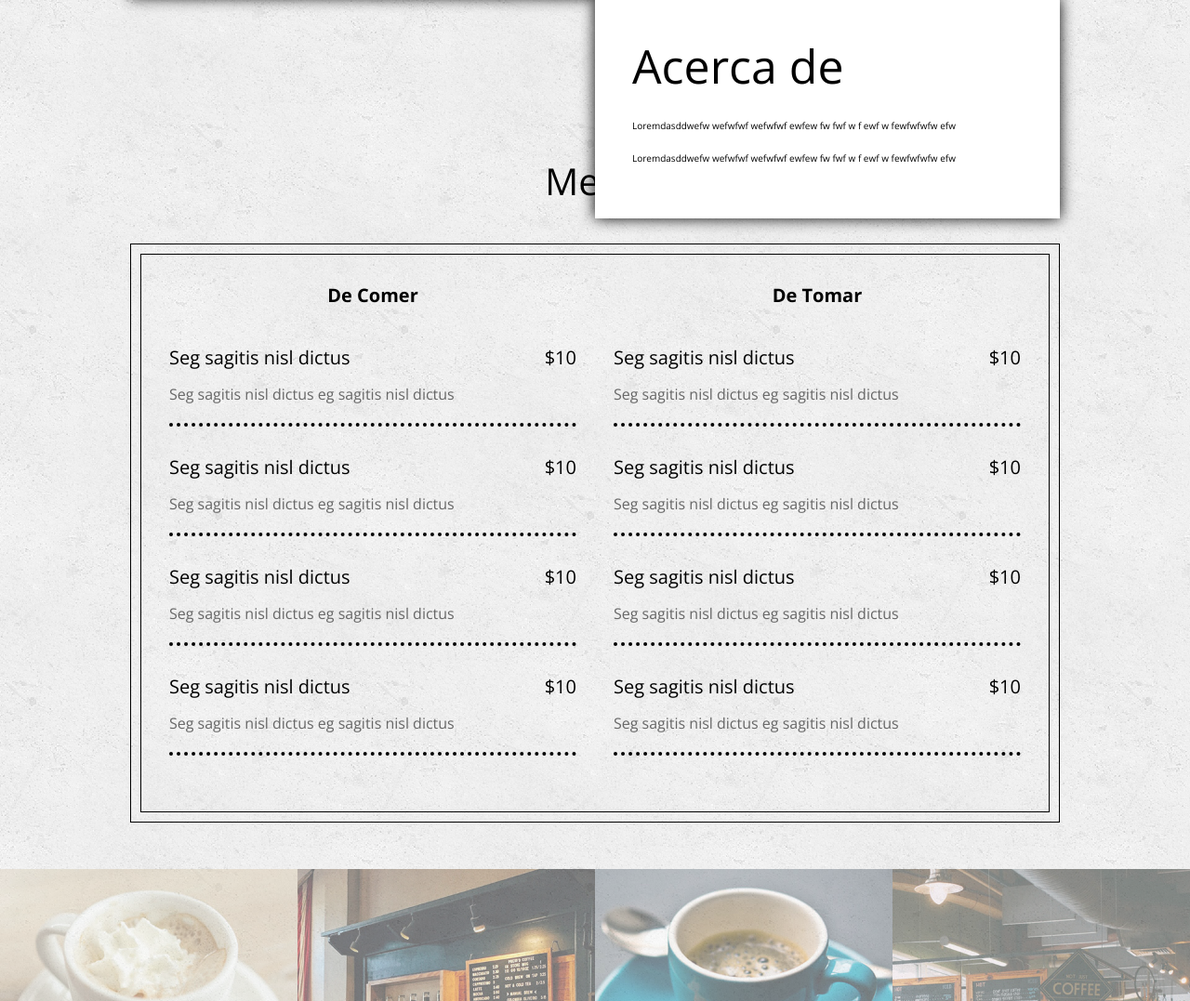
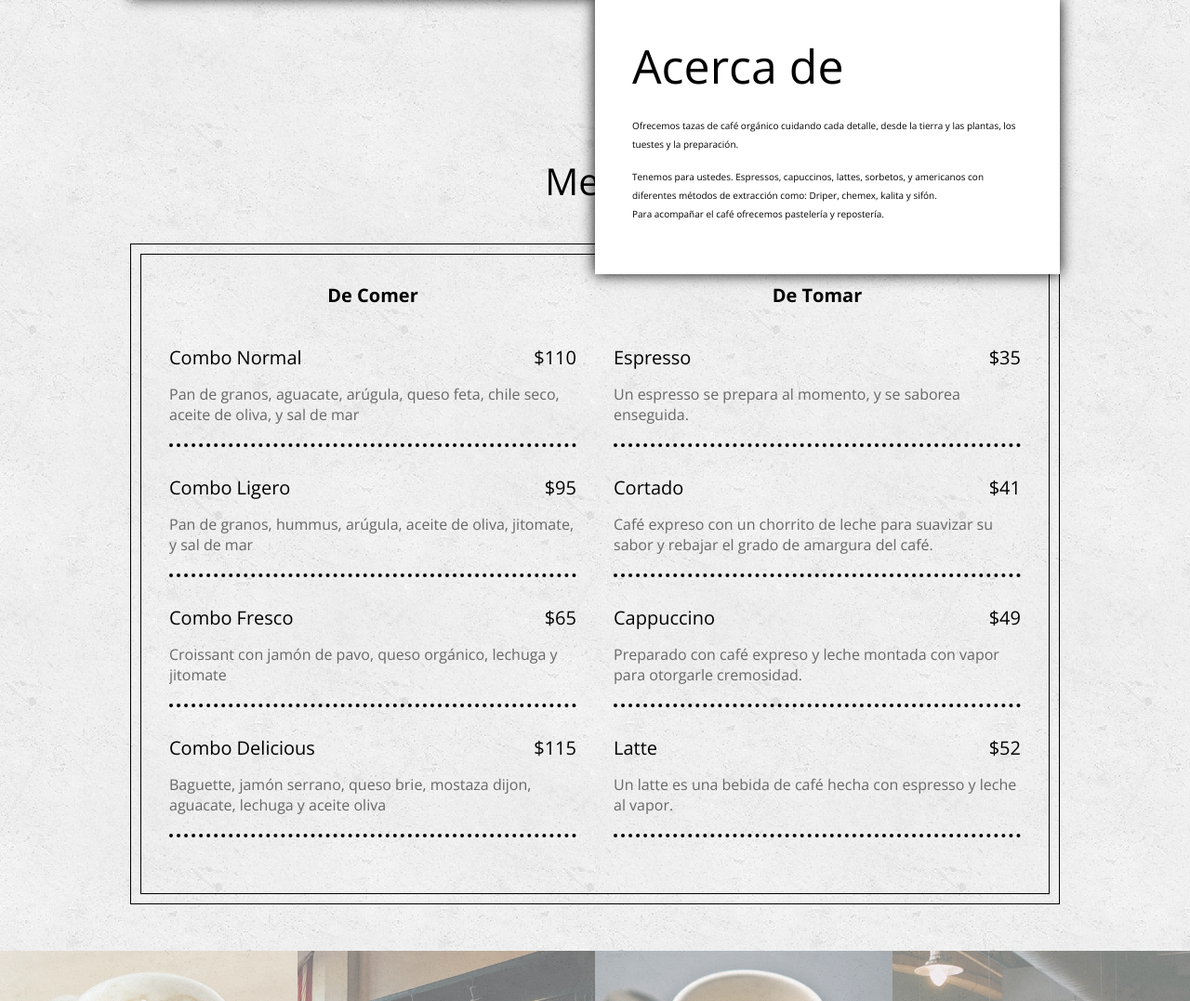
Before and after one commit to Luis-Angel-Santos/Restaurante, a plain HTML site: page index.html in a window 1280 px wide. Shown: the part 1103-2180 px from the top of the page at 93% size. Drawn offline with nearby package versions, Linux system fonts and the light colour scheme.

Commit message:
Detalles Finales

```diff
--- a/index.html
+++ b/index.html
@@ -18,7 +18,7 @@
             </nav>
             <div class="textos">
                 <h1 class="nombre"><span>Angel's </span>Coffee</h1>
-                <h3>wdddqdqd qdqwdq wdwqdq dqd wqdq dqdqdqdwqdwqdq</h3>
+                <h3>"No hay nada como una taza de café para estimular las células del cerebro."</h3>
             </div>
         </div>
     </header>
@@ -30,8 +30,11 @@
                 </div>
                 <article>
                     <h3>Acerca de</h3>
-                    <p>Loremdasddwefw wefwfwf wefwfwf ewfew fw fwf w f ewf w fewfwfwfw efw</p>
-                    <p>Loremdasddwefw wefwfwf wefwfwf ewfew fw fwf w f ewf w fewfwfwfw efw</p>
+                    <p>Ofrecemos tazas de café orgánico cuidando cada detalle, desde la tierra y las plantas, los tuestes y la preparación.</p><p>
+
+                         Tenemos para ustedes. Espressos, capuccinos, lattes, sorbetos, y americanos con diferentes métodos de extracción como: Driper, chemex, kalita y sifón.
+
+                        <br> Para acompañar el café ofrecemos pastelería y repostería.</p>
                 </article>
             </div>
         </section>
@@ -43,47 +46,47 @@
                         <article>
                             <p class="categoria">De Comer</p>
                             <div class="platillo">
-                                <p class="nombre">Seg sagitis nisl dictus</p>
-                                <p class="precio">$10</p>
-                                <p class="descripcion">Seg sagitis nisl dictus eg sagitis nisl dictus</p>
+                                <p class="nombre">Combo Normal</p>
+                                <p class="precio">$110</p>
+                                <p class="descripcion">Pan de granos, aguacate, arúgula, queso feta, chile seco, aceite de oliva, y sal de mar</p>
                             </div>
                             <div class="platillo">
-                                <p class="nombre">Seg sagitis nisl dictus</p>
-                                <p class="precio">$10</p>
-                                <p class="descripcion">Seg sagitis nisl dictus eg sagitis nisl dictus</p>
+                                <p class="nombre">Combo Ligero</p>
+                                <p class="precio">$95</p>
+                                <p class="descripcion">Pan de granos, hummus, arúgula, aceite de oliva, jitomate, y sal de mar</p>
                             </div>
                             <div class="platillo">
-                                <p class="nombre">Seg sagitis nisl dictus</p>
-                                <p class="precio">$10</p>
-                                <p class="descripcion">Seg sagitis nisl dictus eg sagitis nisl dictus</p>
+                                <p class="nombre">Combo Fresco</p>
+                                <p class="precio">$65</p>
+                                <p class="descripcion">Croissant con jamón de pavo, queso orgánico, lechuga y jitomate</p>
                             </div>
                             <div class="platillo">
-                                <p class="nombre">Seg sagitis nisl dictus</p>
-                                <p class="precio">$10</p>
-                                <p class="descripcion">Seg sagitis nisl dictus eg sagitis nisl dictus</p>
+                                <p class="nombre">Combo Delicious</p>
+                                <p class="precio">$115</p>
+                                <p class="descripcion">Baguette, jamón serrano, queso brie, mostaza dijon, aguacate, lechuga y aceite oliva</p>
                             </div>
                         </article>
                         <article>
                             <p class="categoria">De Tomar</p>
                             <div class="platillo">
-                                <p class="nombre">Seg sagitis nisl dictus</p>
-                                <p class="precio">$10</p>
-                                <p class="descripcion">Seg sagitis nisl dictus eg sagitis nisl dictus</p>
+                                <p class="nombre">Espresso</p>
+                                <p class="precio">$35</p>
+                                <p class="descripcion">Un espresso se prepara al momento, y se saborea enseguida. </p>
                             </div>
                             <div class="platillo">
-                                <p class="nombre">Seg sagitis nisl dictus</p>
-                                <p class="precio">$10</p>
-                                <p class="descripcion">Seg sagitis nisl dictus eg sagitis nisl dictus</p>
+                                <p class="nombre">Cortado</p>
+                                <p class="precio">$41</p>
+                                <p class="descripcion">Café expreso con un chorrito de leche para suavizar su sabor y rebajar el grado de amargura del café.</p>
                             </div>
                             <div class="platillo">
-                                <p class="nombre">Seg sagitis nisl dictus</p>
-                                <p class="precio">$10</p>
-                                <p class="descripcion">Seg sagitis nisl dictus eg sagitis nisl dictus</p>
+                                <p class="nombre">Cappuccino</p>
+                                <p class="precio">$49</p>
+                                <p class="descripcion">Preparado con café expreso y leche montada con vapor para otorgarle cremosidad.</p>
                             </div>
                             <div class="platillo">
-                                <p class="nombre">Seg sagitis nisl dictus</p>
-                                <p class="precio">$10</p>
-                                <p class="descripcion">Seg sagitis nisl dictus eg sagitis nisl dictus</p>
+                                <p class="nombre">Latte</p>
+                                <p class="precio">$52</p>
+                                <p class="descripcion">Un latte es una bebida de café hecha con espresso y leche al vapor.</p>
                             </div>
                         </article>
                     </div>
```
